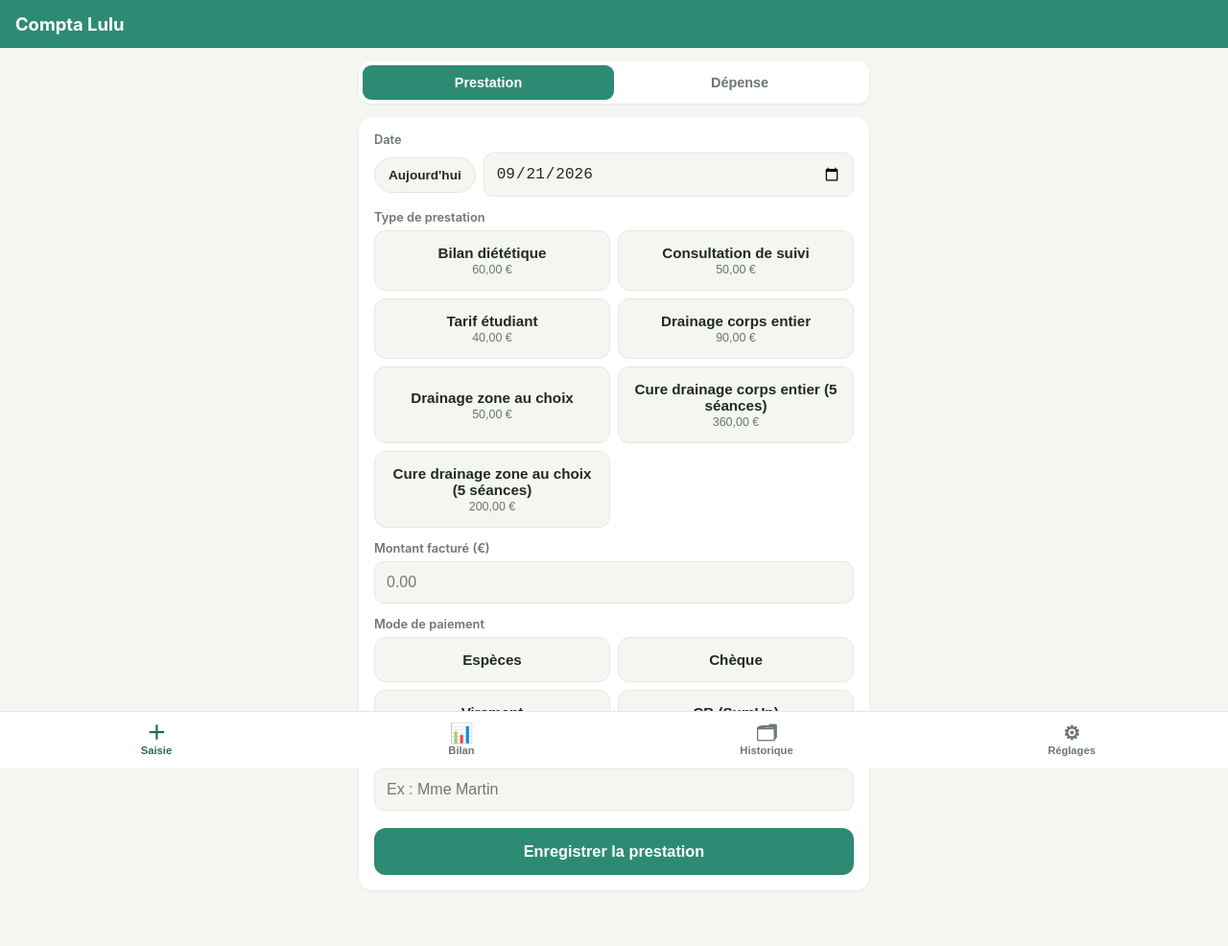
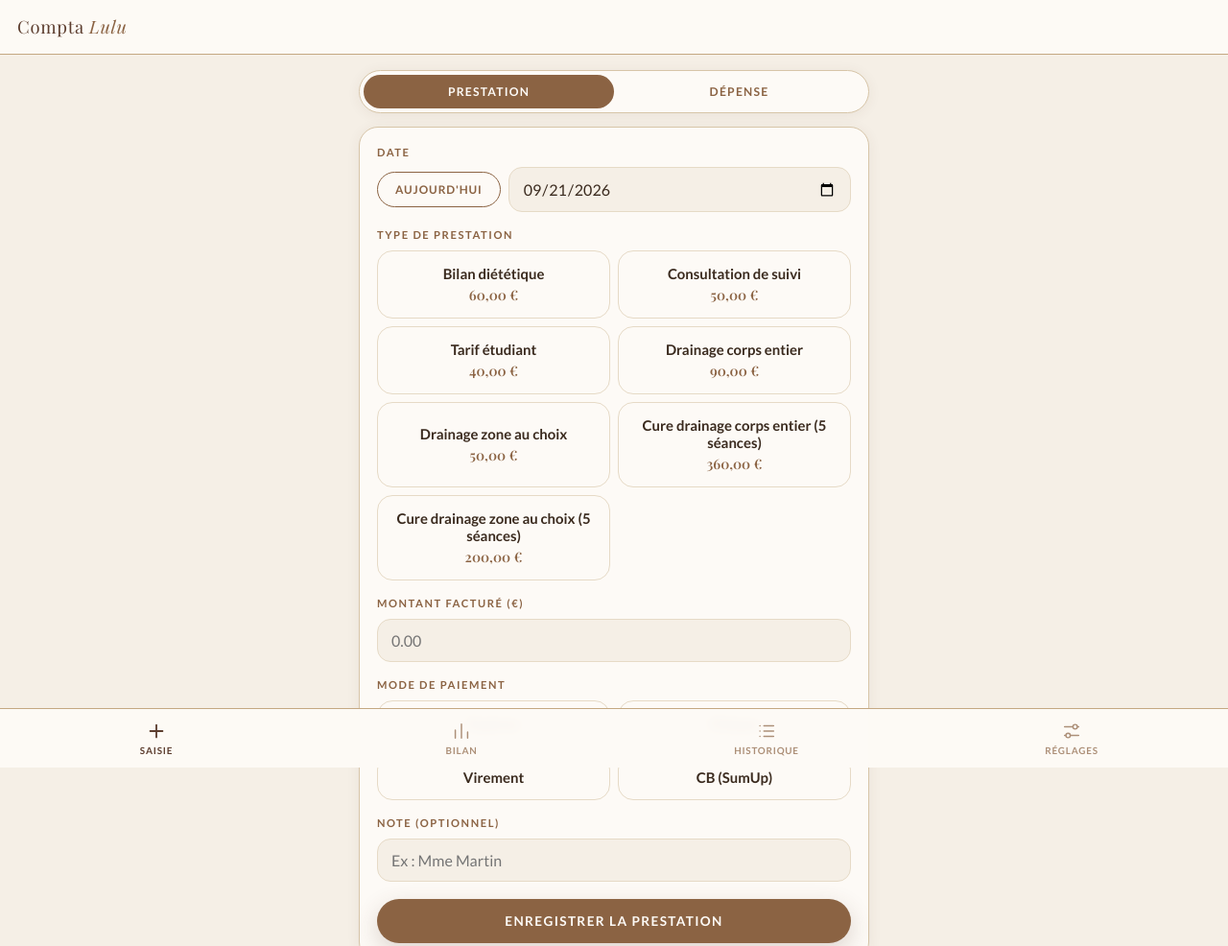
Before and after one commit to kilinkTV/compta-lulu, a plain HTML site: page index.html in a window 1280 px wide. Shown: the top 986 px of the page at 96% size. Drawn offline with Linux system fonts and the light colour scheme.

Commit message:
Adopter la charte graphique de lucile-diet.fr
Palette crème/beige/brun, titres Playfair Display et texte Lato (polices
hébergées pour le hors-ligne), boutons en pilule, cartes à fine bordure,
pictogrammes de navigation en trait. Icône de l'appli reprise du site
(carré brun, L italique crème). PDF aux mêmes couleurs. Montants en Lato
pour la lisibilité, et espace des milliers insécable compatible Lato.

Co-Authored-By: Claude Sonnet 5 <noreply@anthropic.com>

```diff
--- a/app.js
+++ b/app.js
@@ -91,7 +91,8 @@ function uid() {
 
 function fmtEUR(n) {
   const v = Number(n) || 0;
-  return v.toLocaleString("fr-FR", { minimumFractionDigits: 2, maximumFractionDigits: 2 }) + " €";
+  // Lato n'a pas l'espace fine insécable (U+202F) utilisée par fr-FR : on la remplace par une espace insécable classique.
+  return v.toLocaleString("fr-FR", { minimumFractionDigits: 2, maximumFractionDigits: 2 }).replace(/ /g, " ") + " €";
 }
 
 function parseNum(v) {
@@ -197,7 +198,12 @@ function syncFixedChargeNow(c) {
 /* ============================= NAVIGATION ============================= */
 
 const SCREENS = ["saisie", "bilan", "historique", "reglages"];
-const TITLES = { saisie: "Compta Lulu", bilan: "Bilan mensuel", historique: "Historique", reglages: "Réglages" };
+const TITLES = {
+  saisie: "Compta <em>Lulu</em>",
+  bilan: "Bilan <em>mensuel</em>",
+  historique: "Mon <em>historique</em>",
+  reglages: "Mes <em>réglages</em>"
+};
 
 let currentScreen = "saisie";
 
@@ -209,7 +215,7 @@ function showScreen(name) {
   document.querySelectorAll(".nav-btn").forEach((btn) => {
     btn.classList.toggle("active", btn.dataset.screen === name);
   });
-  document.getElementById("topbar-title").textContent = TITLES[name];
+  document.getElementById("topbar-title").innerHTML = TITLES[name];
   if (name === "bilan") renderBilan();
   if (name === "historique") renderHistorique();
   if (name === "reglages") renderReglages();
--- /dev/null
+++ b/fonts/fonts.css
@@ -0,0 +1,28 @@
+@font-face {
+  font-family: "Playfair Display";
+  font-style: normal;
+  font-weight: 400 600;
+  font-display: swap;
+  src: url(playfair.woff2) format("woff2");
+}
+@font-face {
+  font-family: "Playfair Display";
+  font-style: italic;
+  font-weight: 400;
+  font-display: swap;
+  src: url(playfair-italic.woff2) format("woff2");
+}
+@font-face {
+  font-family: "Lato";
+  font-style: normal;
+  font-weight: 400;
+  font-display: swap;
+  src: url(lato-400.woff2) format("woff2");
+}
+@font-face {
+  font-family: "Lato";
+  font-style: normal;
+  font-weight: 700;
+  font-display: swap;
+  src: url(lato-700.woff2) format("woff2");
+}
--- a/index.html
+++ b/index.html
@@ -4,18 +4,20 @@
 <meta charset="UTF-8" />
 <meta name="viewport" content="width=device-width, initial-scale=1, viewport-fit=cover, maximum-scale=1" />
 <title>Compta Lulu</title>
-<meta name="theme-color" content="#2e8b73" />
+<meta name="theme-color" content="#FDFAF6" />
 <link rel="manifest" href="manifest.json" />
-<link rel="apple-touch-icon" href="icons/icon-192.png" />
+<link rel="icon" type="image/png" href="icons/icon-192.png" />
+<link rel="apple-touch-icon" href="icons/apple-touch-icon.png" />
 <meta name="apple-mobile-web-app-capable" content="yes" />
 <meta name="apple-mobile-web-app-status-bar-style" content="default" />
 <meta name="apple-mobile-web-app-title" content="Compta Lulu" />
+<link rel="stylesheet" href="fonts/fonts.css" />
 <link rel="stylesheet" href="style.css" />
 </head>
 <body>
 
 <header class="topbar">
-  <h1 id="topbar-title">Compta Lulu</h1>
+  <h1 id="topbar-title">Compta <em>Lulu</em></h1>
 </header>
 
 <main id="app">
@@ -227,16 +229,16 @@
 
 <nav class="bottomnav">
   <button class="nav-btn active" data-screen="saisie">
-    <span class="nav-icon">＋</span><span>Saisie</span>
+    <span class="nav-icon"><svg viewBox="0 0 24 24" aria-hidden="true"><path d="M12 5v14M5 12h14"/></svg></span><span>Saisie</span>
   </button>
   <button class="nav-btn" data-screen="bilan">
-    <span class="nav-icon">📊</span><span>Bilan</span>
+    <span class="nav-icon"><svg viewBox="0 0 24 24" aria-hidden="true"><path d="M5 20V11M12 20V4M19 20v-7"/></svg></span><span>Bilan</span>
   </button>
   <button class="nav-btn" data-screen="historique">
-    <span class="nav-icon">🗂</span><span>Historique</span>
+    <span class="nav-icon"><svg viewBox="0 0 24 24" aria-hidden="true"><path d="M9 6h11M9 12h11M9 18h11M4.5 6h.01M4.5 12h.01M4.5 18h.01"/></svg></span><span>Historique</span>
   </button>
   <button class="nav-btn" data-screen="reglages">
-    <span class="nav-icon">⚙</span><span>Réglages</span>
+    <span class="nav-icon"><svg viewBox="0 0 24 24" aria-hidden="true"><path d="M4 7h9M19 7h1M4 17h1M11 17h9"/><circle cx="16" cy="7" r="2.5"/><circle cx="8" cy="17" r="2.5"/></svg></span><span>Réglages</span>
   </button>
 </nav>
 
--- a/style.css
+++ b/style.css
@@ -1,28 +1,27 @@
+/* Charte reprise de lucile-diet.fr : crème / beige / brun, Playfair Display + Lato, boutons en pilule. */
 :root {
-  --bg: #f5f6f2;
-  --card-bg: #ffffff;
-  --text: #1f2a24;
-  --text-muted: #6b7770;
-  --accent: #2e8b73;
-  --accent-dark: #226b58;
-  --accent-soft: #e3f2ec;
-  --danger: #c14953;
-  --border: #e4e7e2;
-  --shadow: 0 1px 3px rgba(30, 40, 35, 0.08);
-}
+  --creme: #FDFAF6;
+  --fond: #F5EFE6;
+  --beige: #C4A882;
+  --beige-pale: #D7C5A8;
+  --brun: #8B6343;
+  --profond: #5C3D2E;
+  --texte: #3A2A1E;
 
-@media (prefers-color-scheme: dark) {
-  :root {
-    --bg: #14181a;
-    --card-bg: #1e2422;
-    --text: #eef1ee;
-    --text-muted: #9aa39c;
-    --accent: #3fae8f;
-    --accent-dark: #2e8b73;
-    --accent-soft: #203330;
-    --border: #2b332f;
-    --shadow: 0 1px 3px rgba(0, 0, 0, 0.4);
-  }
+  --bg: var(--fond);
+  --card-bg: var(--creme);
+  --text: var(--texte);
+  --text-muted: var(--brun);
+  --accent: var(--brun);
+  --accent-dark: var(--profond);
+  --accent-soft: #F0E6D8;
+  --danger: #A8453A;
+  --border: #E6DAC6;
+  --shadow: 0 2px 14px rgba(92, 61, 46, 0.07);
+
+  --serif: "Playfair Display", Georgia, serif;
+  --sans: "Lato", -apple-system, BlinkMacSystemFont, "Segoe UI", Roboto, sans-serif;
+  color-scheme: light;
 }
 
 * { box-sizing: border-box; }
@@ -34,7 +33,9 @@ html, body {
   padding: 0;
   background: var(--bg);
   color: var(--text);
-  font-family: -apple-system, BlinkMacSystemFont, "Segoe UI", Roboto, sans-serif;
+  font-family: var(--sans);
+  line-height: 1.5;
+  font-variant-numeric: lining-nums;
   -webkit-tap-highlight-color: transparent;
 }
 
@@ -43,71 +44,91 @@ body {
 }
 
 .topbar {
-  padding: calc(14px + env(safe-area-inset-top)) 16px 14px;
-  background: var(--accent);
-  color: #fff;
+  padding: calc(14px + env(safe-area-inset-top)) 18px 14px;
+  background: rgba(253, 250, 246, 0.95);
+  -webkit-backdrop-filter: blur(6px);
+  backdrop-filter: blur(6px);
+  border-bottom: 1px solid var(--beige);
   position: sticky;
   top: 0;
   z-index: 10;
 }
-.topbar h1 { margin: 0; font-size: 1.15rem; font-weight: 700; }
+.topbar h1 {
+  margin: 0;
+  font-family: var(--serif);
+  font-weight: 400;
+  font-size: 1.15rem;
+  letter-spacing: 0.04em;
+  color: var(--profond);
+}
+.topbar h1 em { font-style: italic; color: var(--brun); }
 
-#app { padding: 14px 14px 24px; max-width: 560px; margin: 0 auto; }
+#app { padding: 16px 14px 24px; max-width: 560px; margin: 0 auto; }
 
 .screen.hidden { display: none; }
 
 .card {
   background: var(--card-bg);
-  border-radius: 14px;
-  padding: 16px;
+  border: 1px solid var(--beige-pale);
+  border-radius: 20px;
+  padding: 18px;
   margin-bottom: 14px;
   box-shadow: var(--shadow);
 }
 
 .card-title {
-  font-weight: 700;
-  font-size: 0.95rem;
-  margin-bottom: 10px;
-  color: var(--text);
+  font-family: var(--serif);
+  font-weight: 600;
+  font-size: 1.08rem;
+  color: var(--profond);
+  padding-bottom: 10px;
+  margin-bottom: 8px;
+  border-bottom: 1px solid var(--beige-pale);
 }
 
 .field-label {
   display: block;
-  font-size: 0.8rem;
-  font-weight: 600;
-  color: var(--text-muted);
-  margin: 14px 0 6px;
+  font-size: 0.7rem;
+  font-weight: 700;
+  letter-spacing: 0.14em;
+  text-transform: uppercase;
+  color: var(--brun);
+  margin: 16px 0 7px;
 }
-.field-label:first-child { margin-top: 0; }
+.card > .field-label:first-child { margin-top: 0; }
 
 input[type="text"],
 input[type="number"],
 input[type="date"],
 select {
   width: 100%;
-  padding: 12px 12px;
+  padding: 12px 14px;
   border: 1.5px solid var(--border);
-  border-radius: 10px;
+  border-radius: 14px;
+  font-family: var(--sans);
   font-size: 1rem;
-  background: var(--bg);
+  background: var(--fond);
   color: var(--text);
 }
-input:focus, select:focus { outline: 2px solid var(--accent); outline-offset: 1px; }
+input:focus, select:focus { outline: 2px solid var(--brun); outline-offset: 1px; }
 
 .date-row { display: flex; gap: 8px; align-items: center; flex-wrap: wrap; }
 .date-row input[type="date"] { flex: 1; min-width: 140px; }
 
 .chip {
-  padding: 10px 14px;
-  border-radius: 999px;
-  border: 1.5px solid var(--border);
-  background: var(--bg);
-  color: var(--text);
-  font-size: 0.85rem;
-  font-weight: 600;
+  padding: 10px 18px;
+  border-radius: 40px;
+  border: 1.5px solid var(--brun);
+  background: transparent;
+  color: var(--brun);
+  font-family: var(--sans);
+  font-size: 0.74rem;
+  font-weight: 700;
+  letter-spacing: 0.08em;
+  text-transform: uppercase;
   white-space: nowrap;
 }
-.chip:active { background: var(--accent-soft); }
+.chip:active { background: var(--brun); color: var(--creme); }
 
 .tile-grid {
   display: grid;
@@ -117,31 +138,34 @@ input:focus, select:focus { outline: 2px solid var(--accent); outline-offset: 1p
 
 .tile {
   padding: 14px 10px;
-  border-radius: 12px;
+  border-radius: 16px;
   border: 1.5px solid var(--border);
-  background: var(--bg);
+  background: var(--creme);
   color: var(--text);
-  font-size: 0.95rem;
-  font-weight: 600;
+  font-family: var(--sans);
+  font-size: 0.93rem;
+  font-weight: 700;
   text-align: center;
 }
 .tile.selected {
-  border-color: var(--accent);
+  border-color: var(--brun);
   background: var(--accent-soft);
-  color: var(--accent-dark);
+  color: var(--profond);
 }
 .tile .tile-price {
   display: block;
-  font-weight: 400;
-  font-size: 0.78rem;
-  color: var(--text-muted);
-  margin-top: 2px;
+  font-family: var(--serif);
+  font-weight: 600;
+  font-size: 0.9rem;
+  color: var(--brun);
+  margin-top: 3px;
 }
 
 .segmented {
   display: flex;
   background: var(--card-bg);
-  border-radius: 12px;
+  border: 1px solid var(--beige-pale);
+  border-radius: 40px;
   padding: 4px;
   margin-bottom: 14px;
   box-shadow: var(--shadow);
@@ -149,57 +173,69 @@ input:focus, select:focus { outline: 2px solid var(--accent); outline-offset: 1p
 .seg-btn {
   flex: 1;
   padding: 10px;
-  border-radius: 9px;
+  border-radius: 40px;
   border: none;
   background: transparent;
-  color: var(--text-muted);
+  color: var(--brun);
+  font-family: var(--sans);
   font-weight: 700;
-  font-size: 0.9rem;
+  font-size: 0.76rem;
+  letter-spacing: 0.1em;
+  text-transform: uppercase;
 }
-.seg-btn.active { background: var(--accent); color: #fff; }
+.seg-btn.active { background: var(--brun); color: var(--creme); }
 
 .btn-primary {
   width: 100%;
   padding: 15px;
   margin-top: 18px;
   border: none;
-  border-radius: 12px;
-  background: var(--accent);
-  color: #fff;
-  font-size: 1.02rem;
+  border-radius: 40px;
+  background: var(--brun);
+  color: var(--creme);
+  font-family: var(--sans);
+  font-size: 0.85rem;
   font-weight: 700;
+  letter-spacing: 0.1em;
+  text-transform: uppercase;
+  box-shadow: 0 8px 24px rgba(92, 61, 46, 0.2);
 }
-.btn-primary:active { background: var(--accent-dark); }
+.btn-primary:active { background: var(--profond); }
 
 .btn-secondary {
   display: block;
   width: 100%;
   padding: 12px;
   margin-top: 10px;
-  border: 1.5px solid var(--accent);
-  border-radius: 10px;
+  border: 1.5px solid var(--brun);
+  border-radius: 40px;
   background: transparent;
-  color: var(--accent-dark);
+  color: var(--brun);
+  font-family: var(--sans);
   font-weight: 700;
-  font-size: 0.92rem;
+  font-size: 0.78rem;
+  letter-spacing: 0.1em;
+  text-transform: uppercase;
   text-align: center;
 }
+.btn-secondary:active { background: var(--brun); color: var(--creme); }
 .file-label { cursor: pointer; }
 
 .btn-danger-text {
   background: none;
   border: none;
   color: var(--danger);
+  font-family: var(--sans);
   font-weight: 700;
-  font-size: 0.85rem;
+  font-size: 0.82rem;
   padding: 6px;
 }
 
 .preview-box {
   margin-top: 14px;
   background: var(--accent-soft);
-  border-radius: 10px;
-  padding: 10px 12px;
+  border-radius: 14px;
+  padding: 10px 14px;
 }
 .preview-box.hidden { display: none; }
 .preview-row {
@@ -215,14 +251,16 @@ input:focus, select:focus { outline: 2px solid var(--accent); outline-offset: 1p
   bottom: calc(90px + env(safe-area-inset-bottom));
   left: 50%;
   transform: translateX(-50%);
-  background: var(--accent-dark);
-  color: #fff;
-  padding: 12px 20px;
-  border-radius: 999px;
-  font-weight: 600;
-  font-size: 0.9rem;
-  box-shadow: var(--shadow);
+  background: var(--profond);
+  color: var(--creme);
+  padding: 12px 22px;
+  border-radius: 40px;
+  font-weight: 700;
+  font-size: 0.86rem;
+  letter-spacing: 0.04em;
+  box-shadow: 0 8px 24px rgba(92, 61, 46, 0.28);
   z-index: 50;
+  white-space: nowrap;
   transition: opacity 0.25s ease;
 }
 .toast.hidden { display: none; }
@@ -233,8 +271,10 @@ input:focus, select:focus { outline: 2px solid var(--accent); outline-offset: 1p
   left: 0;
   right: 0;
   display: flex;
-  background: var(--card-bg);
-  border-top: 1px solid var(--border);
+  background: rgba(253, 250, 246, 0.96);
+  -webkit-backdrop-filter: blur(6px);
+  backdrop-filter: blur(6px);
+  border-top: 1px solid var(--beige);
   padding: 6px 4px calc(6px + env(safe-area-inset-bottom));
   z-index: 20;
 }
@@ -245,15 +285,28 @@ input:focus, select:focus { outline: 2px solid var(--accent); outline-offset: 1p
   display: flex;
   flex-direction: column;
   align-items: center;
-  gap: 2px;
+  gap: 3px;
   padding: 6px 2px;
-  color: var(--text-muted);
-  font-size: 0.7rem;
-  font-weight: 600;
-  border-radius: 10px;
+  color: var(--brun);
+  font-family: var(--sans);
+  font-size: 0.62rem;
+  font-weight: 700;
+  letter-spacing: 0.08em;
+  text-transform: uppercase;
+  opacity: 0.7;
 }
-.nav-btn.active { color: var(--accent-dark); }
-.nav-icon { font-size: 1.25rem; line-height: 1; }
+.nav-btn.active { color: var(--profond); opacity: 1; }
+.nav-icon { width: 22px; height: 22px; }
+.nav-icon svg {
+  width: 100%;
+  height: 100%;
+  fill: none;
+  stroke: currentColor;
+  stroke-width: 1.6;
+  stroke-linecap: round;
+  stroke-linejoin: round;
+}
+.nav-btn.active .nav-icon svg { stroke-width: 2; }
 
 .month-picker {
   display: flex;
@@ -261,17 +314,19 @@ input:focus, select:focus { outline: 2px solid var(--accent); outline-offset: 1p
   justify-content: center;
   gap: 18px;
   margin-bottom: 14px;
-  font-weight: 700;
-  font-size: 1rem;
+  font-family: var(--serif);
+  font-weight: 600;
+  font-size: 1.1rem;
+  color: var(--profond);
 }
 .icon-btn {
   background: var(--card-bg);
-  border: 1px solid var(--border);
+  border: 1px solid var(--beige-pale);
   width: 38px;
   height: 38px;
   border-radius: 50%;
   font-size: 1.2rem;
-  color: var(--text);
+  color: var(--brun);
   box-shadow: var(--shadow);
 }
 
@@ -279,29 +334,36 @@ input:focus, select:focus { outline: 2px solid var(--accent); outline-offset: 1p
   display: flex;
   justify-content: space-between;
   align-items: baseline;
-  padding: 7px 0;
+  gap: 12px;
+  padding: 9px 0;
   font-size: 0.92rem;
+  border-bottom: 1px dashed var(--border);
 }
 .stat-card .stat-row > :last-child { white-space: nowrap; }
+.stat-card .stat-row:last-child { border-bottom: none; }
 .stat-row.muted { color: var(--text-muted); font-size: 0.82rem; }
 .stat-row.total {
-  border-top: 1px solid var(--border);
+  border-top: 1px solid var(--beige);
+  border-bottom: none !important;
   margin-top: 6px;
-  padding-top: 10px;
+  padding-top: 12px;
   font-weight: 700;
+  color: var(--profond);
 }
+.stat-row.total strong { font-size: 1.1rem; }
 .hint {
   font-size: 0.78rem;
   color: var(--text-muted);
   margin-top: 10px;
-  line-height: 1.4;
+  line-height: 1.5;
 }
 
 #repartition-list .stat-row span:first-child { color: var(--text-muted); }
 
 .entry-item {
   background: var(--card-bg);
-  border-radius: 12px;
+  border: 1px solid var(--beige-pale);
+  border-radius: 16px;
   padding: 12px 14px;
   margin-bottom: 8px;
   box-shadow: var(--shadow);
@@ -311,17 +373,18 @@ input:focus, select:focus { outline: 2px solid var(--accent); outline-offset: 1p
   gap: 10px;
 }
 .entry-main { flex: 1; min-width: 0; }
-.entry-title { font-weight: 700; font-size: 0.92rem; }
+.entry-title { font-weight: 700; font-size: 0.93rem; }
 .entry-sub { font-size: 0.78rem; color: var(--text-muted); margin-top: 2px; }
 .entry-amount { font-weight: 700; font-size: 0.98rem; white-space: nowrap; }
 .entry-amount.negative { color: var(--danger); }
-.entry-amount.positive { color: var(--accent-dark); }
+.entry-amount.positive { color: var(--profond); }
 .entry-day-header {
-  font-size: 0.78rem;
+  font-size: 0.7rem;
   font-weight: 700;
-  color: var(--text-muted);
+  letter-spacing: 0.14em;
+  color: var(--brun);
   text-transform: uppercase;
-  margin: 16px 0 6px;
+  margin: 18px 0 8px;
 }
 .entry-day-header:first-child { margin-top: 0; }
 .empty-state {
@@ -335,19 +398,19 @@ input:focus, select:focus { outline: 2px solid var(--accent); outline-offset: 1p
   display: flex;
   justify-content: space-between;
   align-items: center;
-  padding: 8px 0;
-  border-bottom: 1px solid var(--border);
+  padding: 9px 0;
+  border-bottom: 1px dashed var(--border);
   font-size: 0.9rem;
   gap: 8px;
 }
 .setting-item:last-child { border-bottom: none; }
-.setting-item-name { font-weight: 600; }
-.setting-item-price { color: var(--text-muted); font-size: 0.82rem; }
+.setting-item-name { font-weight: 700; }
+.setting-item-price { font-family: var(--serif); color: var(--brun); font-size: 0.88rem; }
 
 .add-row {
   display: flex;
   gap: 8px;
-  margin-top: 10px;
+  margin-top: 12px;
   flex-wrap: wrap;
 }
 .add-row input { flex: 1; min-width: 90px; }
@@ -359,20 +422,22 @@ input:focus, select:focus { outline: 2px solid var(--accent); outline-offset: 1p
   gap: 8px;
   align-items: center;
   padding: 6px 0;
-  border-bottom: 1px solid var(--border);
+  border-bottom: 1px dashed var(--border);
 }
-.fixed-row input { padding: 10px; font-size: 0.92rem; }
+.fixed-row input { padding: 10px 12px; font-size: 0.92rem; }
 .fixed-total {
   display: flex;
   justify-content: space-between;
   padding-top: 12px;
   font-size: 0.92rem;
+  color: var(--profond);
 }
+.fixed-total strong { font-weight: 700; }
 
 .modal-overlay {
   position: fixed;
   inset: 0;
-  background: rgba(0,0,0,0.45);
+  background: rgba(58, 42, 30, 0.5);
   display: flex;
   align-items: flex-end;
   justify-content: center;
@@ -383,7 +448,7 @@ input:focus, select:focus { outline: 2px solid var(--accent); outline-offset: 1p
   background: var(--card-bg);
   width: 100%;
   max-width: 560px;
-  border-radius: 16px 16px 0 0;
+  border-radius: 24px 24px 0 0;
   padding: 20px;
   padding-bottom: calc(20px + env(safe-area-inset-bottom));
   max-height: 85vh;
--- a/sw.js
+++ b/sw.js
@@ -1,4 +1,4 @@
-const CACHE_NAME = "compta-lulu-v4";
+const CACHE_NAME = "compta-lulu-v5";
 const ASSETS = [
   "./",
   "./index.html",
@@ -6,8 +6,14 @@ const ASSETS = [
   "./pdf.js",
   "./style.css",
   "./manifest.json",
+  "./fonts/fonts.css",
+  "./fonts/playfair.woff2",
+  "./fonts/playfair-italic.woff2",
+  "./fonts/lato-400.woff2",
+  "./fonts/lato-700.woff2",
   "./icons/icon-192.png",
-  "./icons/icon-512.png"
+  "./icons/icon-512.png",
+  "./icons/apple-touch-icon.png"
 ];
 
 self.addEventListener("install", (event) => {
```
Also changed, not shown: pdf.js (+13 -10 lines), fonts/lato-400.woff2 (added), fonts/lato-700.woff2 (added), fonts/playfair-italic.woff2 (added), fonts/playfair.woff2 (added), icons/apple-touch-icon.png (added), icons/icon-192.png, icons/icon-512.png, manifest.json.
